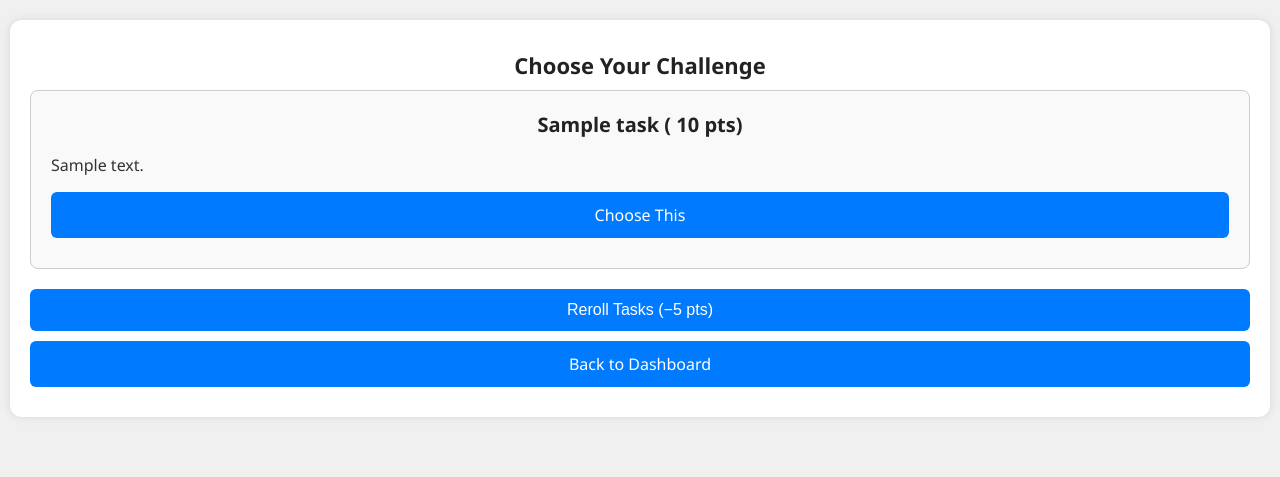
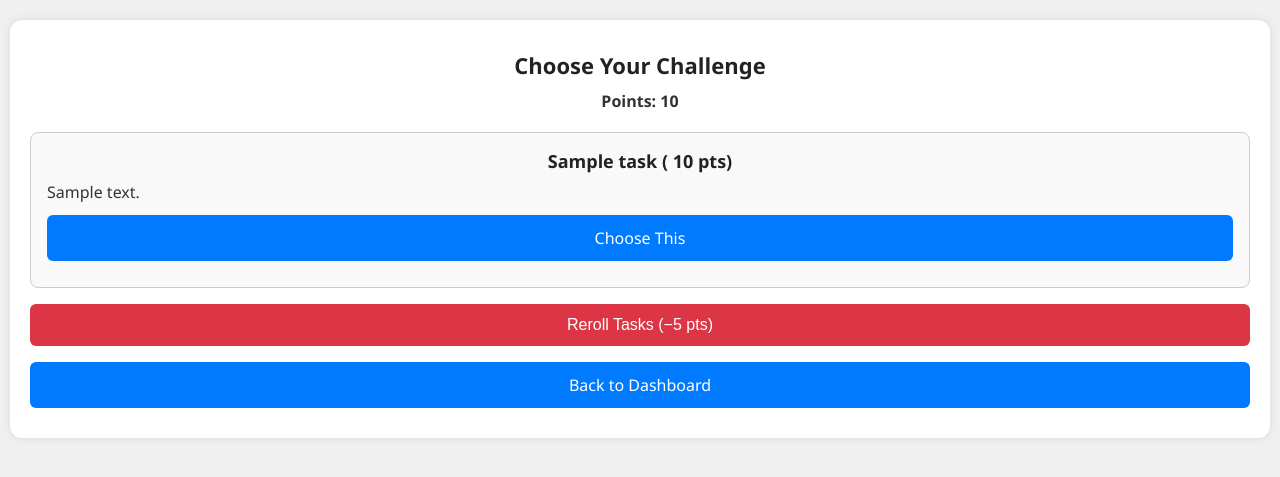
Before and after one commit to Breakerchap/Chasedown, a Flask app: template templates/task_choice.html in a window 1280 px wide. Shown: the top 477 px of the page. Run offline with Flask 3, Linux system fonts and the light colour scheme; the template is opened without the code that fills it: values that come from a table or form of the project are taken from there, others are empty; tables that the repository leaves empty hold one stand-in row (values such as "Sample post").

Commit message:
Made reroll button a bit better looking

```diff
--- a/app.py
+++ b/app.py
@@ -168,7 +168,7 @@ def tasks():
         options = random.sample(all_tasks, 2)
         session['task_choices'] = [t.id for t in options]
 
-    return render_template('task_choice.html', tasks=options)
+    return render_template('task_choice.html', tasks=options, user=user)
 
 @app.route('/reroll_tasks', methods=['POST'])
 def reroll_tasks():
--- a/templates/task_choice.html
+++ b/templates/task_choice.html
@@ -9,44 +9,58 @@
             background-color: #f9f9f9;
             border: 1px solid #ccc;
             border-radius: 8px;
-            padding: 20px;
-            margin-bottom: 20px;
+            padding: 16px;
+            margin-bottom: 16px;
         }
 
         .task-option h3 {
-            margin-top: 0;
-            font-size: 20px;
+            font-size: 18px;
+            margin: 0 0 8px 0;
         }
 
-        .btn {
-            width: 100%;
-            margin-top: 10px;
-            font-size: 16px;
-            text-align: center;
+        .task-option p {
+            margin: 0 0 12px 0;
+        }
+
+        .spaced {
+            margin-top: 16px;
+        }
+
+        .btn[disabled] {
+            opacity: 0.5;
+            cursor: not-allowed;
         }
     </style>
 </head>
 <body>
     <div class="container">
         <h2>Choose Your Challenge</h2>
+        <div class="role">Points: {{ user.points }}</div>
 
         {% for task in tasks %}
         <div class="task-option">
             <h3>{{ task.name }} (
-            {% if powerup %}
-                <span style="text-decoration: line-through; color: grey;">{{ task.points }}</span>
-                <span style="color: green; font-weight: bold;">{{ task.points * 2 }}</span>
-            {% else %}
-                {{ task.points }}
-            {% endif %} pts)</h3>
+                {% if powerup %}
+                    <span style="text-decoration: line-through; color: grey;">{{ task.points }}</span>
+                    <span style="color: green; font-weight: bold;">{{ task.points * 2 }}</span>
+                {% else %}
+                    {{ task.points }}
+                {% endif %}
+            pts)</h3>
             <p>{{ task.description }}</p>
             <a href="{{ url_for('choose_task', task_id=task.id) }}" class="btn">Choose This</a>
         </div>
         {% endfor %}
+
+        {% if user.points >= 5 %}
         <form action="{{ url_for('reroll_tasks') }}" method="post">
-            <button class="btn" type="submit" onclick="return confirm('Rerolling will cost 5 points. Proceed?')">Reroll Tasks (−5 pts)</button>
+            <button class="btn danger" type="submit" onclick="return confirm('Rerolling will cost 5 points. Proceed?')">Reroll Tasks (−5 pts)</button>
         </form>
-        <a href="{{ url_for('home') }}" class="btn">Back to Dashboard</a>
+        {% else %}
+        <button class="btn danger" disabled>Not enough points to reroll</button>
+        {% endif %}
+
+        <a href="{{ url_for('home') }}" class="btn spaced">Back to Dashboard</a>
     </div>
 </body>
 </html>
```
